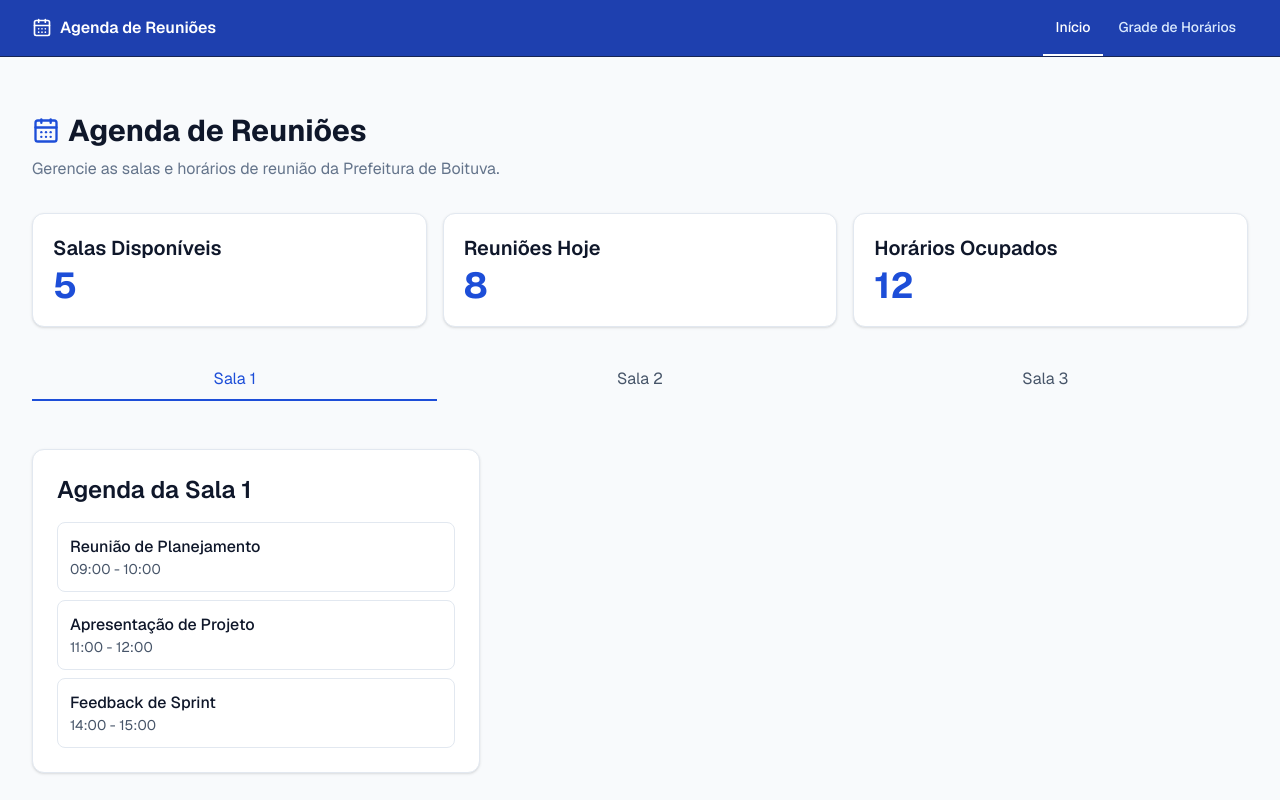
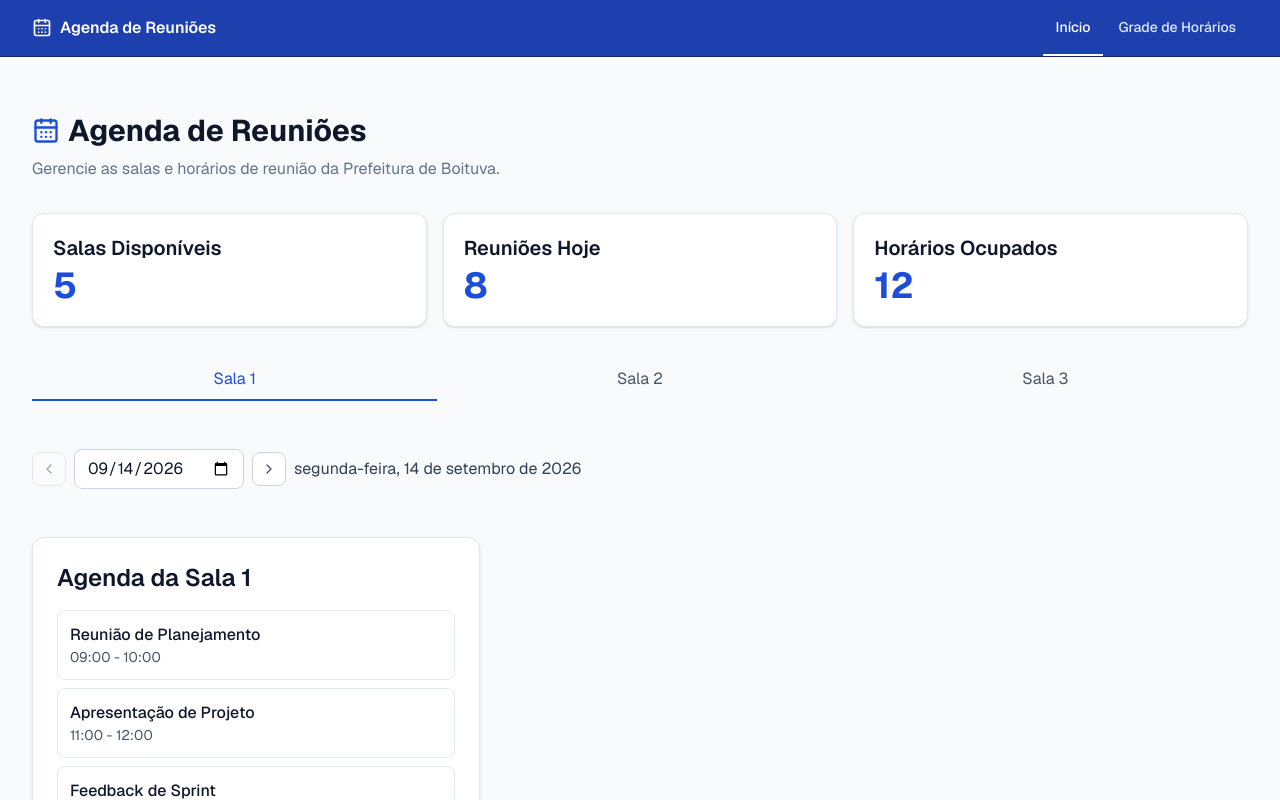
Before and after one commit to Prefeitura-de-Boituva/agenda-reuniao, a Next.js app: page / in a window 1280 px wide. Shown: the top 800 px of the page. Built offline with nearby package versions, Linux system fonts and the light colour scheme.

Commit message:
feat: adição do seletor de data

```diff
--- a/src/app/page.tsx
+++ b/src/app/page.tsx
@@ -2,11 +2,14 @@
 import { CalendarDays } from "lucide-react";
 import { useState } from "react";
 import SalaTabs from "@/components/SalaTabs";
+import DateSelector from "@/components/DateSelector";
 import { Button, Input } from "@/components/ui";
+import { toISODate } from "@/lib/schedule";
 import Agenda from "@/components/Agenda";
 
 export default function Home() {
   const [selectedSala, setSelectedSala] = useState<string>("Sala 1");
+  const [selectedDate, setSelectedDate] = useState<string>(toISODate(new Date()));
   return (
     <div className="flex flex-col gap-8 py-8">
       <section className="flex flex-col gap-2">
@@ -41,6 +44,7 @@ export default function Home() {
       </section>
 
       <SalaTabs selectedSala={selectedSala} onSelect={setSelectedSala} className="mb-4" />
+      <DateSelector selectedDate={selectedDate} onDateChange={setSelectedDate} className="mb-4" />
 
       <Agenda selectedSala={selectedSala} />
 
--- /dev/null
+++ b/src/components/DateSelector.tsx
@@ -0,0 +1,91 @@
+"use client";
+
+import React from "react";
+import { ChevronLeft, ChevronRight } from "lucide-react";
+import { toISODate, parseDate, shiftDate, formatDate } from "@/lib/schedule";
+import { cn } from "@/lib/utils";
+
+/**
+ * DateSelector – permite navegar entre dias e escolher uma data via input
+ *
+ * • `selectedDate` – string ISO (YYYY-MM-DD) controlada pelo pai
+ * • `onDateChange` – callback para atualizar a data
+ * • Visualmente desabilita datas anteriores a hoje (input `min` + botão anterior desabilitado)
+ */
+export const DateSelector: React.FC<{
+  selectedDate: string;
+  onDateChange: (date: string) => void;
+  className?: string;
+}> = ({ selectedDate, onDateChange, className }) => {
+  const todayISO = toISODate(new Date());
+
+  // Handlers for navigation buttons
+  const goPrev = () => {
+    const prev = shiftDate(parseDate(selectedDate), -1);
+    onDateChange(toISODate(prev));
+  };
+  const goNext = () => {
+    const next = shiftDate(parseDate(selectedDate), 1);
+    onDateChange(toISODate(next));
+  };
+
+  // Handler for direct input change (guard against past dates)
+  const onInputChange = (e: React.ChangeEvent<HTMLInputElement>) => {
+    const value = e.target.value;
+    if (value >= todayISO) {
+      onDateChange(value);
+    }
+  };
+
+  const isPrevDisabled = selectedDate <= todayISO; // cannot go before today
+
+  return (
+    <div className={cn("flex items-center gap-2", className)}>
+      {/* Botão dia anterior */}
+      <button
+        type="button"
+        onClick={goPrev}
+        disabled={isPrevDisabled}
+        aria-label="Dia anterior"
+        className={cn(
+          "rounded-lg border border-neutral-300 bg-white p-2 text-neutral-600 hover:bg-neutral-50",
+          isPrevDisabled && "opacity-50 cursor-not-allowed"
+        )}
+      >
+        <ChevronLeft className="size-4" aria-hidden="true" />
+      </button>
+
+      {/* Input de data nativo */}
+      <input
+        type="date"
+        value={selectedDate}
+        min={todayISO}
+        onChange={onInputChange}
+        className={cn(
+          "flex h-10 items-center rounded-lg border border-neutral-300 bg-white px-3 text-body text-neutral-900",
+          "focus:outline-none focus:ring-2 focus:ring-primary-100"
+        )}
+      />
+
+      {/* Botão próximo dia */}
+      <button
+        type="button"
+        onClick={goNext}
+        aria-label="Próximo dia"
+        className={cn(
+          "rounded-lg border border-neutral-300 bg-white p-2 text-neutral-600 hover:bg-neutral-50",
+          "focus:outline-none focus:ring-2 focus:ring-primary-100"
+        )}
+      >
+        <ChevronRight className="size-4" aria-hidden="true" />
+      </button>
+
+      {/* Exibição legível da data selecionada */}
+      <span className="text-body text-neutral-700">
+        {formatDate(parseDate(selectedDate))}
+      </span>
+    </div>
+  );
+};
+
+export default DateSelector;
```
